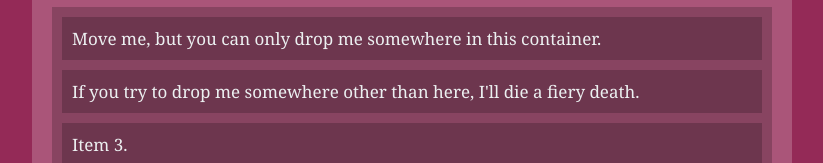
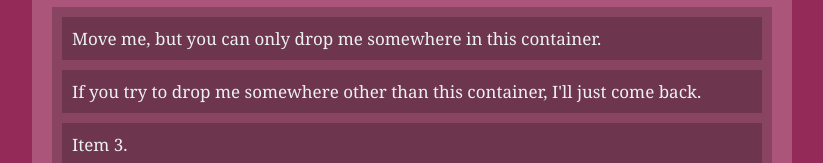
Before and after one commit to bevacqua/dragula, a website with bundled scripts: page index.html in a window 1280 px wide. Shown: the part 3502-3665 px from the top of the page, without its empty margins (228-1051 px from the left). Built offline with nearby package versions, Linux system fonts and the light colour scheme.

Commit message:
documentation fix

```diff
--- a/index.html
+++ b/index.html
@@ -136,7 +136,7 @@ dragula([document.getElementById(left), document.getElementById(right)], {
     <div class='wrapper'>
       <div id='single2' class='container'>
         <div>Move me, but you can only drop me somewhere in this container.</div>
-        <div>If you try to drop me somewhere other than here, I'll die a fiery death.</div>
+        <div>If you try to drop me somewhere other than this container, I'll just come back.</div>
         <div>Item 3.</div>
         <div>Item 6.</div>
         <div>Item 4.</div>
```
